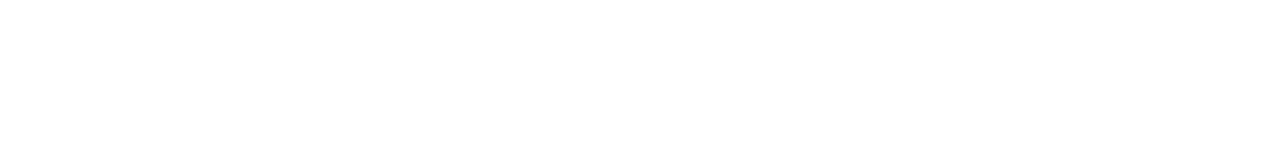
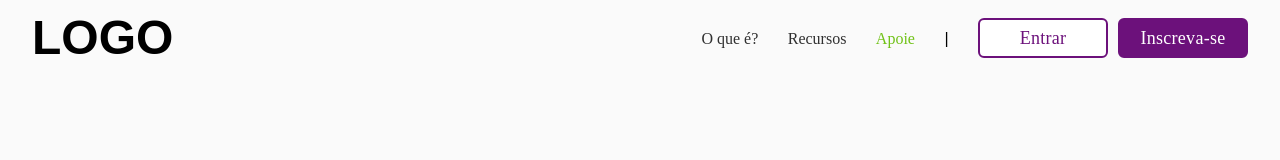
Before and after one commit to welyngtongabriel/tropia-web, a plain HTML site: page src/pages/landing-page/views/index.html in a window 1280 px wide. Drawn offline with Linux system fonts and the light colour scheme.

Commit message:
Criação inicial do menu de navegação

```diff
--- /dev/null
+++ b/public/css/buttons.css
@@ -0,0 +1,60 @@
+.buttonLogin {
+  position: relative;
+  width: 130px;
+  height: 40px;
+
+  background: #ffffff;
+
+  font-family: Montserrat;
+  font-weight: 500;
+  font-size: 18px;
+  line-height: 22px;
+
+  color: #6c117b;
+
+  /* display: flex; */
+  align-items: center;
+  text-align: center;
+  /* letter-spacing: -0.015em; */
+  letter-spacing: 0.015em;
+
+  border: 2px solid #6c117b;
+  box-sizing: border-box;
+  border-radius: 6px;
+
+  cursor: pointer;
+}
+
+.buttonLogin:hover {
+  background: #fdefff;
+  cursor: pointer;
+}
+
+.buttonSignup {
+  position: relative;
+  width: 130px;
+  height: 40px;
+
+  background: #6c117b;
+
+  font-family: Montserrat;
+  /* font-weight: 400; */
+  font-size: 18px;
+  line-height: 22px;
+
+  color: #fff;
+
+  /* display: flex; */
+  align-items: center;
+  text-align: center;
+  letter-spacing: 0.015em;
+
+  border: 2px solid #6c117b;
+  box-sizing: border-box;
+  border-radius: 6px;
+}
+
+.buttonSignup:hover {
+  background: #8f16a2;
+  cursor: pointer;
+}
--- /dev/null
+++ b/public/css/main.css
@@ -0,0 +1,16 @@
+* {
+  padding: 0;
+  margin: 0;
+  box-sizing: border-box;
+  text-decoration: none;
+  font-family: sans-serif;
+  font-size: 16px;
+  font-weight: 300;
+}
+
+body {
+  font-family: sans-serif;
+
+
+  background-color: #fafafa;
+}
--- /dev/null
+++ b/public/css/navbar.css
@@ -0,0 +1,95 @@
+.fixed-top {
+  position: absolute;
+}
+
+.navbar {
+  background-color: #fafafa;
+  height: 75px;
+  width: 100%;
+
+  display: flex;
+  justify-content: center;
+  /* align-items: center; */
+}
+
+.nav {
+  /* position: relative; */
+  height: 100%;
+  max-width: 1230px;
+  width: 95%;
+  bottom: 0px;
+
+  display: flex;
+  justify-content: space-between;
+  align-items: center;
+}
+
+/* @import url("https://fonts.googleapis.com/css2?family=Ubuntu:wght@300;400;500;700&display=swap"); */
+.navbar-brand a {
+  /* position: absolute; */
+  width: 136px;
+  height: 55px;
+  left: 0px;
+  top: calc(50% - 55px / 2);
+
+  font-family: "Ubuntu", sans-serif;
+  line-height: 55.15px;
+  font-size: 48px;
+  font-weight: 700;
+
+  color: rgb(0, 0, 0);
+}
+
+#navbarLinks {
+  display: flex;
+  flex-direction: row;
+  justify-content: flex-end;
+  align-items: center;
+  padding: 0px;
+
+  /* position: absolute; */
+  /* width: 587px; */
+  height: 40px;
+  right: 0px;
+  bottom: 18px;
+}
+
+.navbar-nav li {
+  display: inline-block;
+  margin-left: 25px;
+}
+
+.nav-link {
+  font-family: Montserrat;
+  font-weight: 500;
+  font-size: 16px;
+  line-height: 20px;
+  /* identical to box height */
+
+  display: flex;
+  align-items: center;
+
+  color: #303030;
+
+  cursor: pointer;
+}
+
+.nav-help {
+  color: #70c217;
+}
+
+.nav-link:hover {
+  color: #8f16a2;
+}
+
+.nav-buttons {
+  width: 270px;
+
+  display: flex;
+  flex-direction: row;
+  /* justify-content: center; */
+  align-items: center;
+  padding: 0px;
+
+  justify-content: space-between;
+}
--- a/src/pages/landing-page/views/index.html
+++ b/src/pages/landing-page/views/index.html
@@ -1,11 +1,43 @@
 <!DOCTYPE html>
 <html lang="pt-br">
-<head>
-    <meta charset="UTF-8">
-    <meta name="viewport" content="width=device-width, initial-scale=1.0">
+  <head>
+    <meta charset="UTF-8" />
+    <meta name="viewport" content="width=device-width, initial-scale=1.0" />
     <title>@</title>
-</head>
-<body>
 
-</body>
+    <link rel="stylesheet" href="../../../../public/css/main.css" />
+    <link rel="stylesheet" href="../../../../public/css/navbar.css" />
+    <link rel="stylesheet" href="../../../../public/css/buttons.css" />
+  </head>
+  <body>
+    <!-- Navbar fixo -->
+    <nav class="navbar fixed-top">
+      <div class="nav">
+        <div class="navbar-brand">
+          <!-- Adicionar "img" com o logo dentro de "a" -->
+          <a href="#">LOGO</a>
+        </div>
+        <div id="navbarLinks">
+          <ul class="navbar-nav">
+            <li class="nav-link">O que é?</li>
+            <li class="nav-link">Recursos</li>
+            <li class="nav-link nav-help">Apoie</li>
+            <li>|</li>
+            <li>
+              <div class="nav-buttons">
+                <a href="#"><button class="buttonLogin">Entrar</button></a>
+                <a href="#"
+                  ><button class="buttonSignup">Inscreva-se</button></a
+                >
+              </div>
+            </li>
+          </ul>
+        </div>
+      </div>
+    </nav>
+
+    <section class="content">
+      <div class=""></div>
+    </section>
+  </body>
 </html>
```
